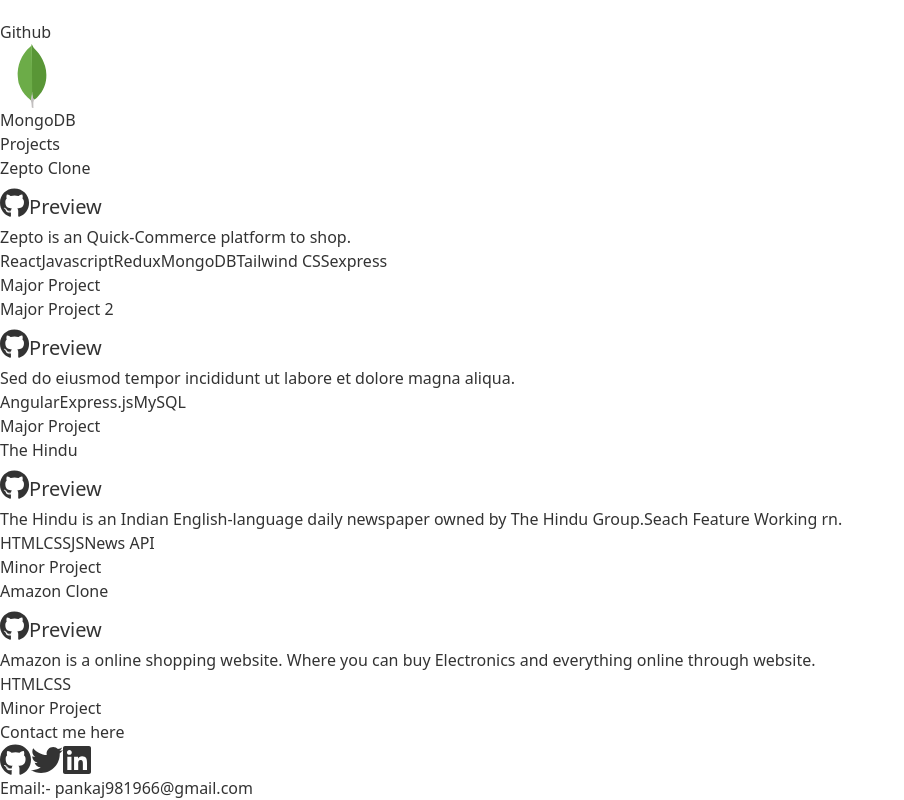
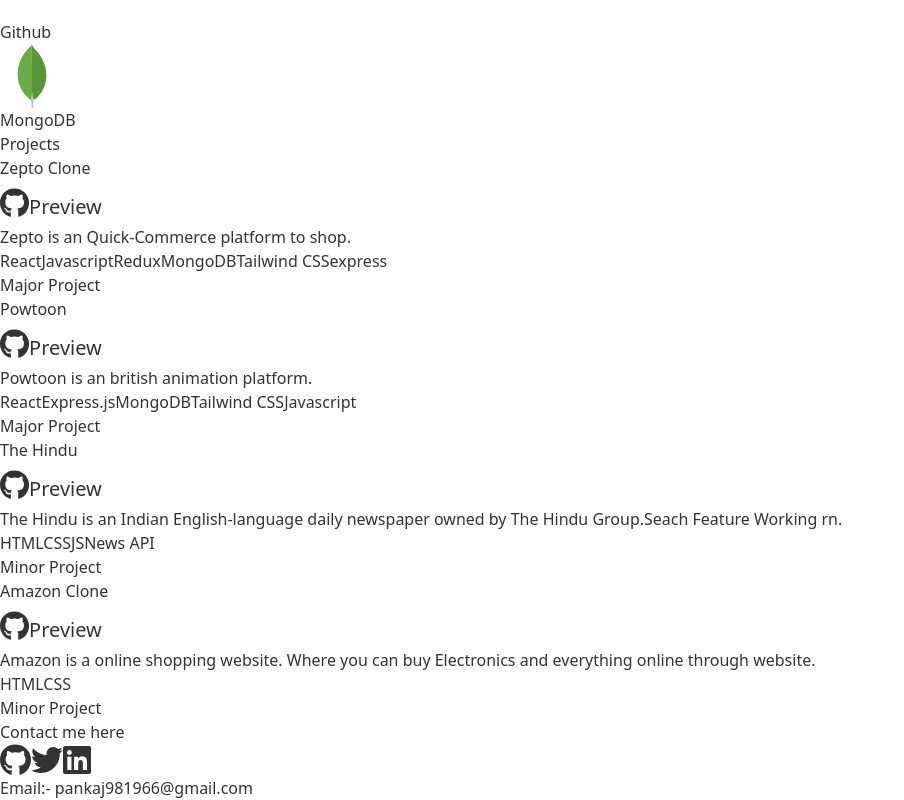
Before and after one commit to PankajYadav67/portfolio, a React (Vite) app: page / in a window 1280 px wide. Shown: the part 2040-2840 px from the top of the page, without its empty margins (0-904 px from the left). Built offline with nearby package versions, Linux system fonts and the light colour scheme.

Commit message:
deployment related changes

```diff
--- a/src/Components/Project.jsx
+++ b/src/Components/Project.jsx
@@ -13,11 +13,11 @@
       isMajor: true,
     },
     {
-      title: "Major Project 2",
-      description: "Sed do eiusmod tempor incididunt ut labore et dolore magna aliqua.",
-      githubLink: "https://github.com/your-major-project-2",
+      title: "Powtoon",
+      description: "Powtoon is an british animation platform.",
+      githubLink: "https://github.com/PankajYadav67/powtoon",
       liveLink: "https://your-major-project-2-live-link.com",
-      techStack: ["Angular", "Express.js", "MySQL"],
+      techStack: ["React", "Express.js", "MongoDB", "Tailwind CSS", "Javascript"],
       isMajor: true,
     },
     {
```
